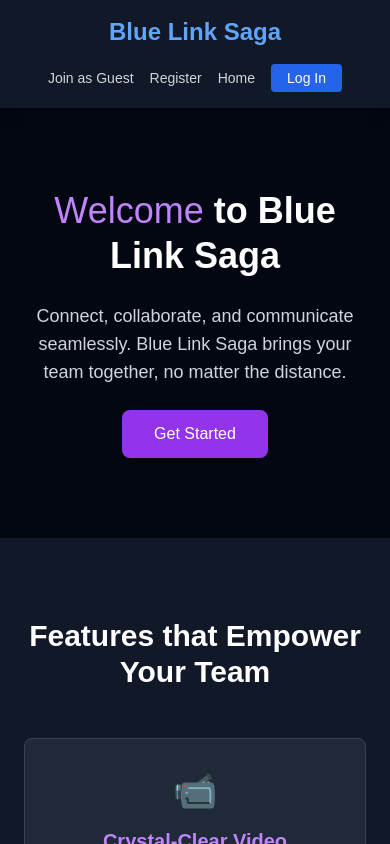
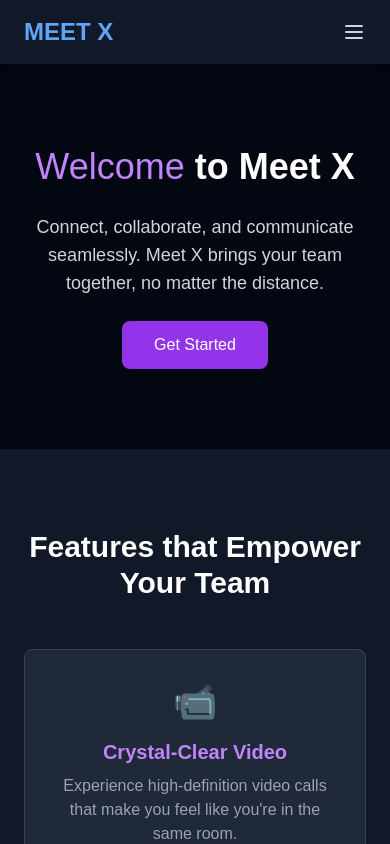
Before and after one commit to Papun1111/MEET_X, a React (Create React App) app in the folder frontend/: page / in a window 390 px wide. Shown: the top 844 px of the page. Built offline with nearby package versions, Linux system fonts and the light colour scheme.

Commit message:
responsive navbar

```diff
--- /dev/null
+++ b/frontend/src/components/navbar.jsx
@@ -0,0 +1,179 @@
+import React, { useEffect, useState } from 'react'
+import { useNavigate } from 'react-router-dom';
+import { motion, AnimatePresence } from "framer-motion";
+
+export function Navbar(){
+  const router = useNavigate();
+  const [loggedIn, setLoggedIn] = useState(false);
+  const [isMenuOpen, setIsMenuOpen] = useState(false);
+
+  const handleLogout = () => {
+    localStorage.removeItem("token");
+    setLoggedIn(false);
+    setIsMenuOpen(false);
+  }
+
+  useEffect(() => {
+    const token = localStorage.getItem("token");
+    if(token){
+      setLoggedIn(true);
+    } else {
+      setLoggedIn(false);
+    }
+  }, [setLoggedIn]);
+
+  // Handle navigation and close menu
+  const handleNavigation = (path) => {
+    router(path);
+    setIsMenuOpen(false);
+  }
+
+  const toggleMenu = () => {
+    setIsMenuOpen(!isMenuOpen);
+  }
+
+  return (
+    <>
+      <motion.nav
+        initial={{ y: -100, opacity: 0 }}
+        animate={{ y: 0, opacity: 1 }}
+        transition={{ duration: 0.5, ease: "easeOut" }}
+        className="bg-gray-900 shadow-lg relative"
+      >
+        <div className="flex justify-between items-center px-6 py-4">
+          {/* Brand/Logo */}
+          <div>
+            <h2 className="text-2xl font-semibold text-blue-400">MEET X</h2>
+          </div>
+
+          {/* Desktop Menu */}
+          <div className="hidden md:flex items-center gap-6 text-sm">
+            <motion.button
+              onClick={() => router("/asdad")}
+              className="text-gray-300 hover:text-purple-400"
+              whileHover={{ scale: 1.1 }}
+              transition={{ type: "spring", stiffness: 300 }}
+            >
+              Join as Guest
+            </motion.button>
+            <motion.button
+              onClick={() => router("/auth")}
+              className="text-gray-300 hover:text-purple-400"
+              whileHover={{ scale: 1.1 }}
+              transition={{ type: "spring", stiffness: 300 }}
+            >
+              Register
+            </motion.button>
+            <motion.button
+              onClick={() => router("/home")}
+              className="text-gray-300 hover:text-purple-400"
+              whileHover={{ scale: 1.1 }}
+              transition={{ type: "spring", stiffness: 300 }}
+            >
+              Home
+            </motion.button>
+            {!loggedIn ?
+              <motion.button
+                onClick={() => router("/auth")}
+                className="px-4 py-1 bg-blue-600 text-white rounded"
+                whileHover={{ scale: 1.05 }}
+                transition={{ duration: 0.2 }}
+              >
+                Log In
+              </motion.button> :
+              <motion.button
+                onClick={handleLogout}
+                className="px-4 py-1 bg-red-600 text-white rounded"
+                whileHover={{ scale: 1.05 }}
+                transition={{ duration: 0.2 }}
+              >
+                Logout
+              </motion.button>
+            }
+          </div>
+
+          {/* Mobile Menu Button */}
+          <motion.button
+            onClick={toggleMenu}
+            className="md:hidden text-gray-300 hover:text-white focus:outline-none"
+            whileTap={{ scale: 0.95 }}
+          >
+            <svg
+              className="w-6 h-6"
+              fill="none"
+              stroke="currentColor"
+              viewBox="0 0 24 24"
+              xmlns="http://www.w3.org/2000/svg"
+            >
+              {isMenuOpen ? (
+                <path strokeLinecap="round" strokeLinejoin="round" strokeWidth={2} d="M6 18L18 6M6 6l12 12" />
+              ) : (
+                <path strokeLinecap="round" strokeLinejoin="round" strokeWidth={2} d="M4 6h16M4 12h16M4 18h16" />
+              )}
+            </svg>
+          </motion.button>
+        </div>
+
+        {/* Mobile Dropdown Menu */}
+        <AnimatePresence>
+          {isMenuOpen && (
+            <motion.div
+              initial={{ opacity: 0, height: 0 }}
+              animate={{ opacity: 1, height: "auto" }}
+              exit={{ opacity: 0, height: 0 }}
+              transition={{ duration: 0.3, ease: "easeInOut" }}
+              className="md:hidden bg-gray-800 border-t border-gray-700 overflow-hidden"
+            >
+              <div className="px-6 py-4 space-y-3">
+                <motion.button
+                  onClick={() => handleNavigation("/asdad")}
+                  className="block w-full text-left text-gray-300 hover:text-purple-400 py-2"
+                  whileTap={{ scale: 0.98 }}
+                  transition={{ type: "spring", stiffness: 300 }}
+                >
+                  Join as Guest
+                </motion.button>
+                <motion.button
+                  onClick={() => handleNavigation("/auth")}
+                  className="block w-full text-left text-gray-300 hover:text-purple-400 py-2"
+                  whileTap={{ scale: 0.98 }}
+                  transition={{ type: "spring", stiffness: 300 }}
+                >
+                  Register
+                </motion.button>
+                <motion.button
+                  onClick={() => handleNavigation("/home")}
+                  className="block w-full text-left text-gray-300 hover:text-purple-400 py-2"
+                  whileTap={{ scale: 0.98 }}
+                  transition={{ type: "spring", stiffness: 300 }}
+                >
+                  Home
+                </motion.button>
+                <div className="pt-2 border-t border-gray-700">
+                  {!loggedIn ?
+                    <motion.button
+                      onClick={() => handleNavigation("/auth")}
+                      className="block w-full text-left px-4 py-2 bg-blue-600 text-white rounded"
+                      whileTap={{ scale: 0.98 }}
+                      transition={{ duration: 0.2 }}
+                    >
+                      Log In
+                    </motion.button> :
+                    <motion.button
+                      onClick={handleLogout}
+                      className="block w-full text-left px-4 py-2 bg-red-600 text-white rounded"
+                      whileTap={{ scale: 0.98 }}
+                      transition={{ duration: 0.2 }}
+                    >
+                      Logout
+                    </motion.button>
+                  }
+                </div>
+              </div>
+            </motion.div>
+          )}
+        </AnimatePresence>
+      </motion.nav>
+    </>
+  )
+}
--- a/frontend/src/pages/landing.jsx
+++ b/frontend/src/pages/landing.jsx
@@ -1,22 +1,20 @@
-import React, { useEffect, useState } from "react";
-import { Link, useNavigate } from "react-router-dom";
+import React from "react";
+import { Link} from "react-router-dom";
 import { motion } from "framer-motion";
+import { Navbar } from "../components/navbar";
 
-// --- Animation Variants ---
-// Defined outside the component to prevent redefinition on every render.
 
-// Container variant for staggering the animation of its children
 const containerVariants = {
   hidden: { opacity: 0 },
   visible: {
     opacity: 1,
     transition: {
-      staggerChildren: 0.2, // Animate children with a 0.2s delay between each
+      staggerChildren: 0.2,
     },
   },
 };
 
-// Child item variant for animating text, buttons, and cards
+
 const itemVariants = {
   hidden: { y: 20, opacity: 0 },
   visible: {
@@ -29,8 +27,7 @@ const itemVariants = {
   },
 };
 
-// --- Data for Sections ---
-// Defining data outside the component is a good practice.
+
 const features = [
   {
     title: "Crystal-Clear Video",
@@ -69,79 +66,11 @@ const howToSteps = [
 
 
 export default function LandingPage() {
-  const router = useNavigate();
-  const [loggedIn, setLoggedIn] = useState(false);
-  const handleLogout=()=>{
-    localStorage.removeItem("token");
-    setLoggedIn(false)
-  }
-  useEffect(() => {
-    // You can adjust the key as per your app logic ("user", "token", etc)
-    // For example, if your app saves "user" in localStorage after logging in:
-    const token=localStorage.getItem("token");
-    if(token){
-      setLoggedIn(true);
-    }else{
-      setLoggedIn(false);
-    }
-  }, [setLoggedIn]);
+
   return (
     <div className="min-h-screen bg-gray-950 text-white overflow-x-hidden">
       {/* --- Animated & Responsive Navbar --- */}
-      <motion.nav
-        initial={{ y: -100, opacity: 0 }}
-        animate={{ y: 0, opacity: 1 }}
-        transition={{ duration: 0.5, ease: "easeOut" }}
-        className="flex flex-col sm:flex-row justify-between items-center px-6 py-4 bg-gray-900 shadow-lg gap-4"
-      >
-        <div>
-          <h2 className="text-2xl font-semibold text-blue-400">Blue Link Saga</h2>
-        </div>
-        <div className="flex items-center flex-wrap justify-center gap-4 text-sm md:gap-6">
-          {/* Buttons with hover animations */}
-          <motion.button
-            onClick={() => router("/asdad")}
-            className="text-gray-300 hover:text-purple-400"
-            whileHover={{ scale: 1.1 }}
-            transition={{ type: "spring", stiffness: 300 }}
-          >
-            Join as Guest
-          </motion.button>
-          <motion.button
-            onClick={() => router("/auth")}
-            className="text-gray-300 hover:text-purple-400"
-            whileHover={{ scale: 1.1 }}
-            transition={{ type: "spring", stiffness: 300 }}
-          >
-            Register
-          </motion.button>
-          <motion.button
-            onClick={() => router("/home")}
-            className="text-gray-300 hover:text-purple-400"
-            whileHover={{ scale: 1.1 }}
-            transition={{ type: "spring", stiffness: 300 }}
-          >
-            Home
-          </motion.button>
-          {!loggedIn?
-          <motion.button
-            onClick={() => router("/auth")}
-            className="px-4 py-1 bg-blue-600 text-white rounded"
-            whileHover={{ scale: 1.05 }}
-            transition={{ duration: 0.2 }}
-          >
-            Log In
-          </motion.button>: <motion.button
-            onClick={handleLogout}
-            className="px-4 py-1 bg-red-600 text-white rounded"
-            whileHover={{ scale: 1.05 }}
-            transition={{ duration: 0.2 }}
-          >
-            Logout
-          </motion.button>}
-        </div>
-      </motion.nav>
-
+      <Navbar></Navbar>
       <main>
         {/* --- Animated Main Hero Section --- */}
         <section className="flex flex-col items-center justify-center px-6 md:px-10 py-20 text-center">
@@ -156,13 +85,13 @@ export default function LandingPage() {
               variants={itemVariants}
               className="text-4xl lg:text-5xl font-bold leading-tight"
             >
-              <span className="text-purple-400">Welcome</span> to Blue Link Saga
+              <span className="text-purple-400">Welcome</span> to Meet X
             </motion.h1>
             <motion.p
               variants={itemVariants}
               className="text-gray-300 text-lg"
             >
-              Connect, collaborate, and communicate seamlessly. Blue Link Saga brings your team together, no matter the distance.
+              Connect, collaborate, and communicate seamlessly. Meet X brings your team together, no matter the distance.
             </motion.p>
             <motion.div variants={itemVariants}>
               <Link
```
